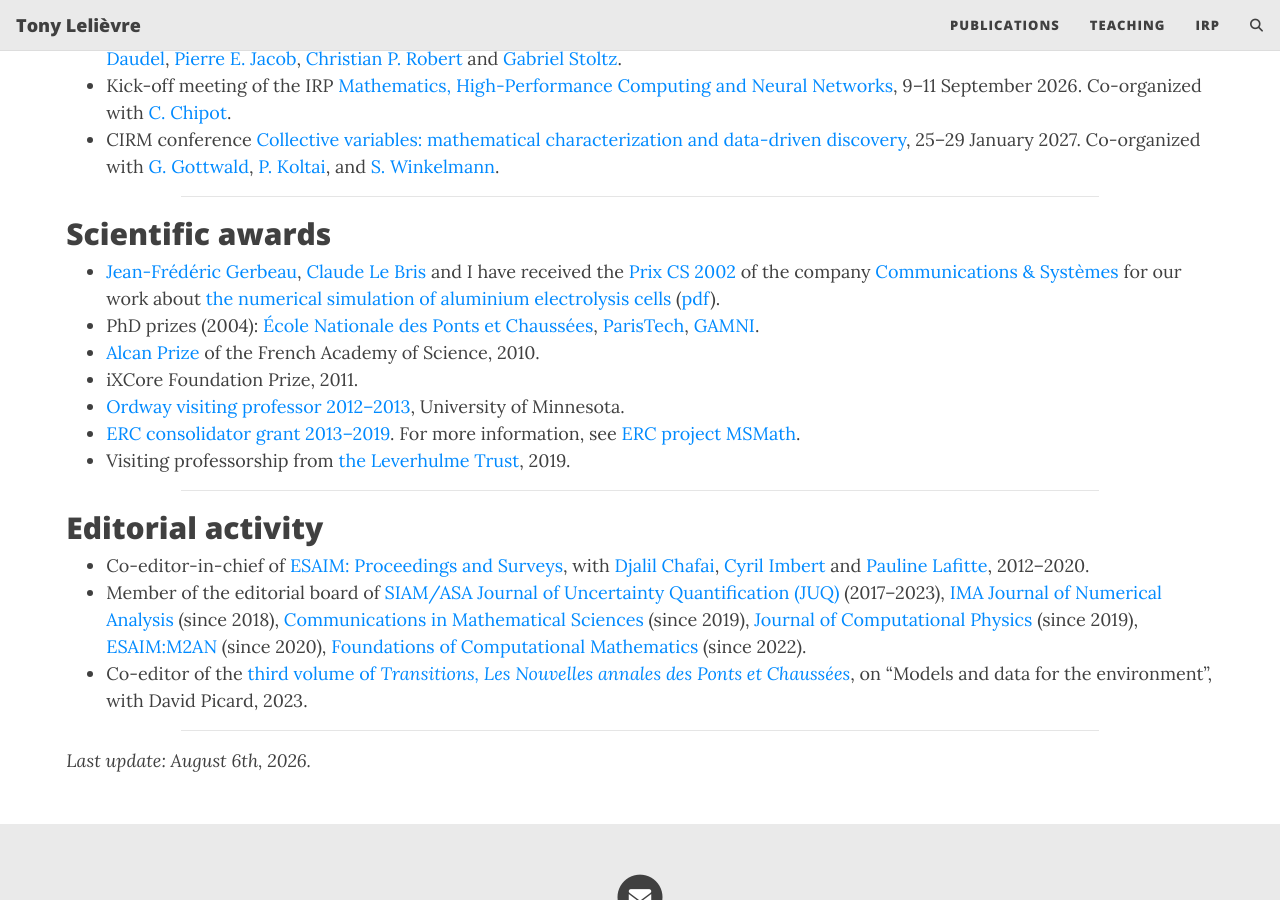
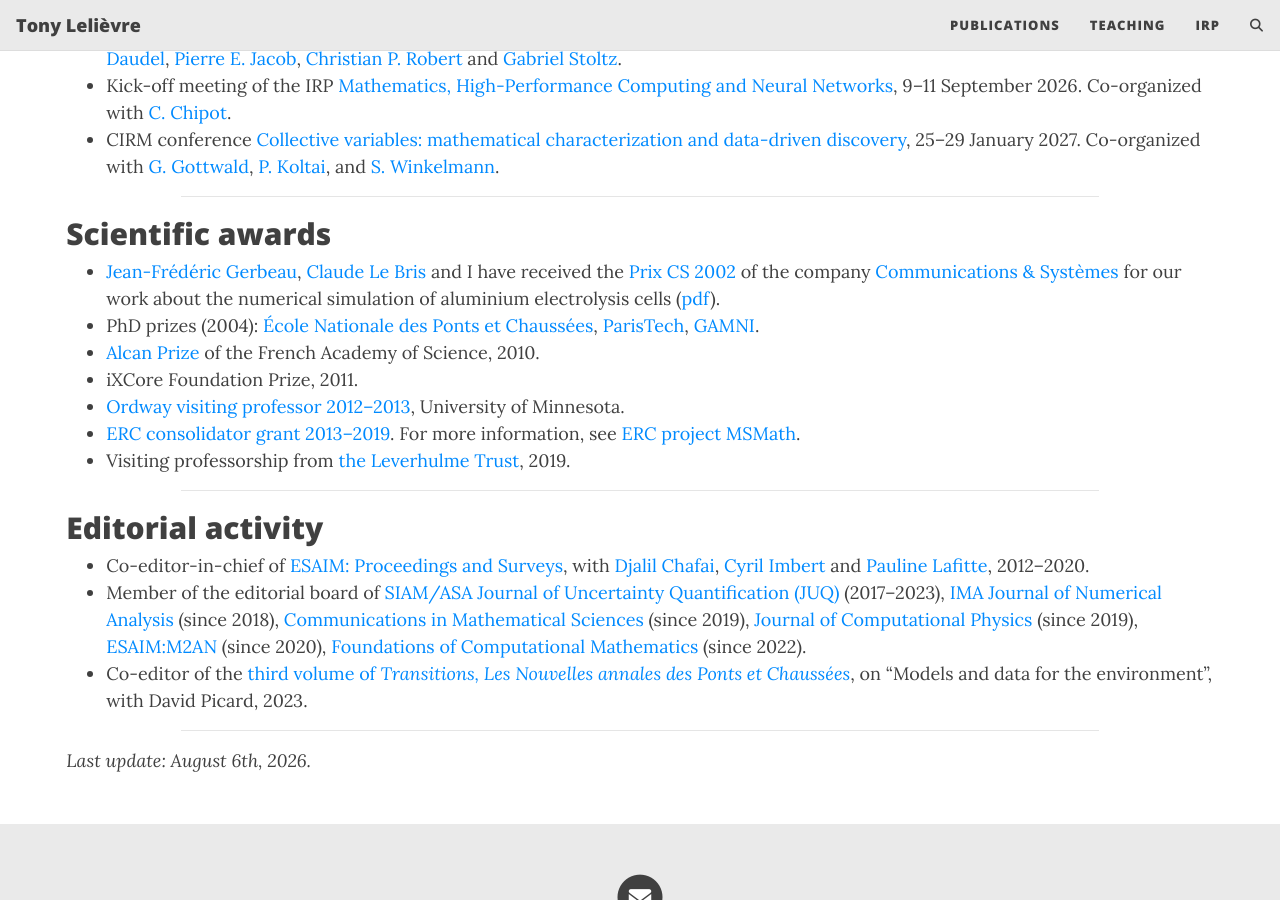
Before and after one commit to Tony-Lelievre/Tony-Lelievre.github.io, a Jekyll site: the page built from index.html, in a window 1280 px wide and 900 px high, scrolled down 2528 px. Built offline with Jekyll 4.4.1, drawn with Linux system fonts in a browser that asks for light colours; the list of posts is cut into pages by our own code; comment, search, counter and statistics services are not loaded; part of the change alters nothing that is shown.

```diff
--- a/index.html
+++ b/index.html
@@ -106,7 +106,7 @@ cover-img: /assets/images/coriolis2.jpg
 
 <h2>Scientific awards</h2>
 <ul>
-  <li><a href="http://www-rocq.inria.fr/Jean-Frederic.Gerbeau/">Jean-Frédéric Gerbeau</a>, <a href="http://cermics.enpc.fr/%7Elebris/home.html">Claude Le Bris</a> and I have received the <a href="http://www.c-s.fr/agenda/prixcs02.htm">Prix CS 2002</a> of the company <a href="http://www.c-s.fr/">Communications &amp; Systèmes</a> for our work about <a href="Pechiney_eng">the numerical simulation of aluminium electrolysis cells</a> (<a href="assets/rapports/Prix_CS_02.pdf">pdf</a>).</li>
+  <li><a href="http://www-rocq.inria.fr/Jean-Frederic.Gerbeau/">Jean-Frédéric Gerbeau</a>, <a href="http://cermics.enpc.fr/%7Elebris/home.html">Claude Le Bris</a> and I have received the <a href="http://www.c-s.fr/agenda/prixcs02.htm">Prix CS 2002</a> of the company <a href="http://www.c-s.fr/">Communications &amp; Systèmes</a> for our work about the numerical simulation of aluminium electrolysis cells (<a href="assets/rapports/Prix_CS_02.pdf">pdf</a>).</li>
   <li>PhD prizes (2004): <a href="http://www.enpc.fr/english/int_index.htm">École Nationale des Ponts et Chaussées</a>, <a href="http://www.paristech.org/anglais/index.html">ParisTech</a>, <a href="http://smai.emath.fr/spip.php?article163">GAMNI</a>.</li>
   <li><a href="assets/rapports/laureat_alcan10.pdf">Alcan Prize</a> of the French Academy of Science, 2010.</li>
   <li>iXCore Foundation Prize, 2011.</li>
```
